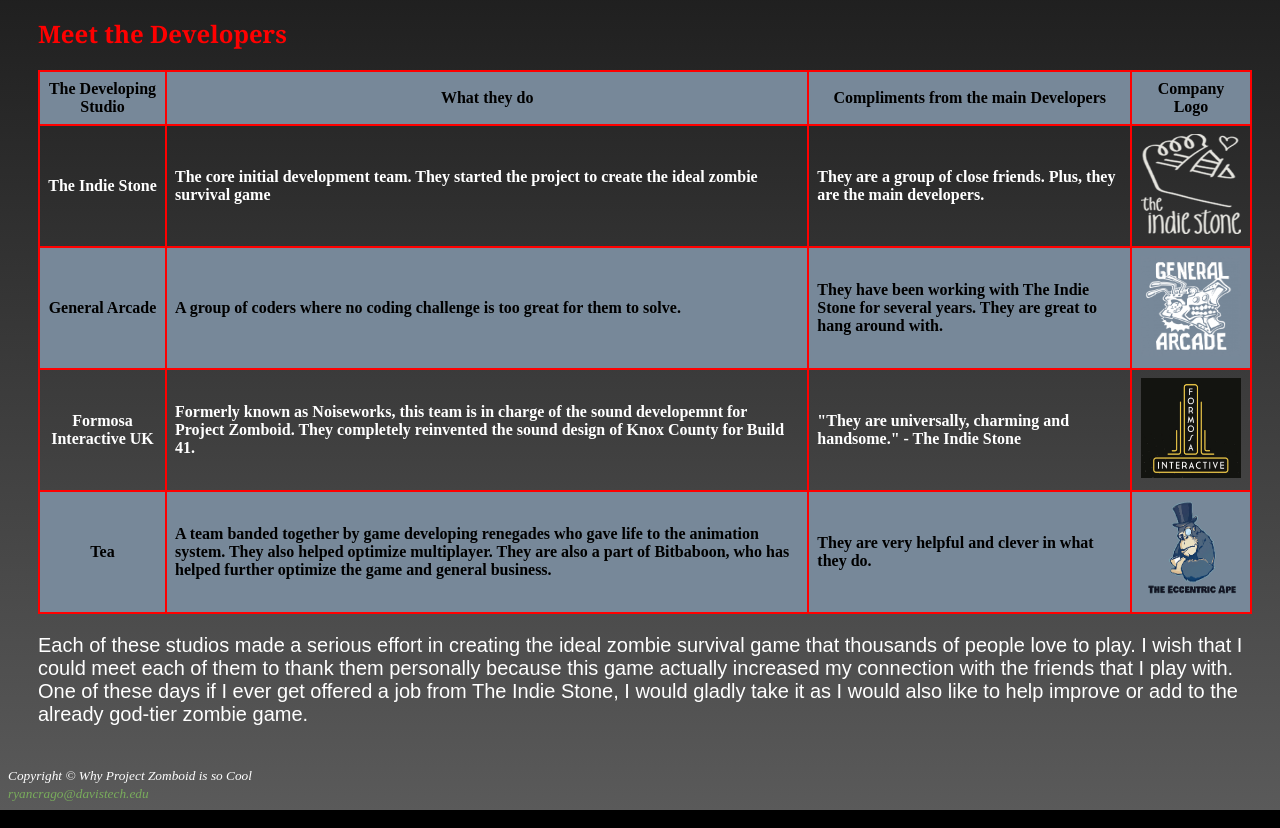
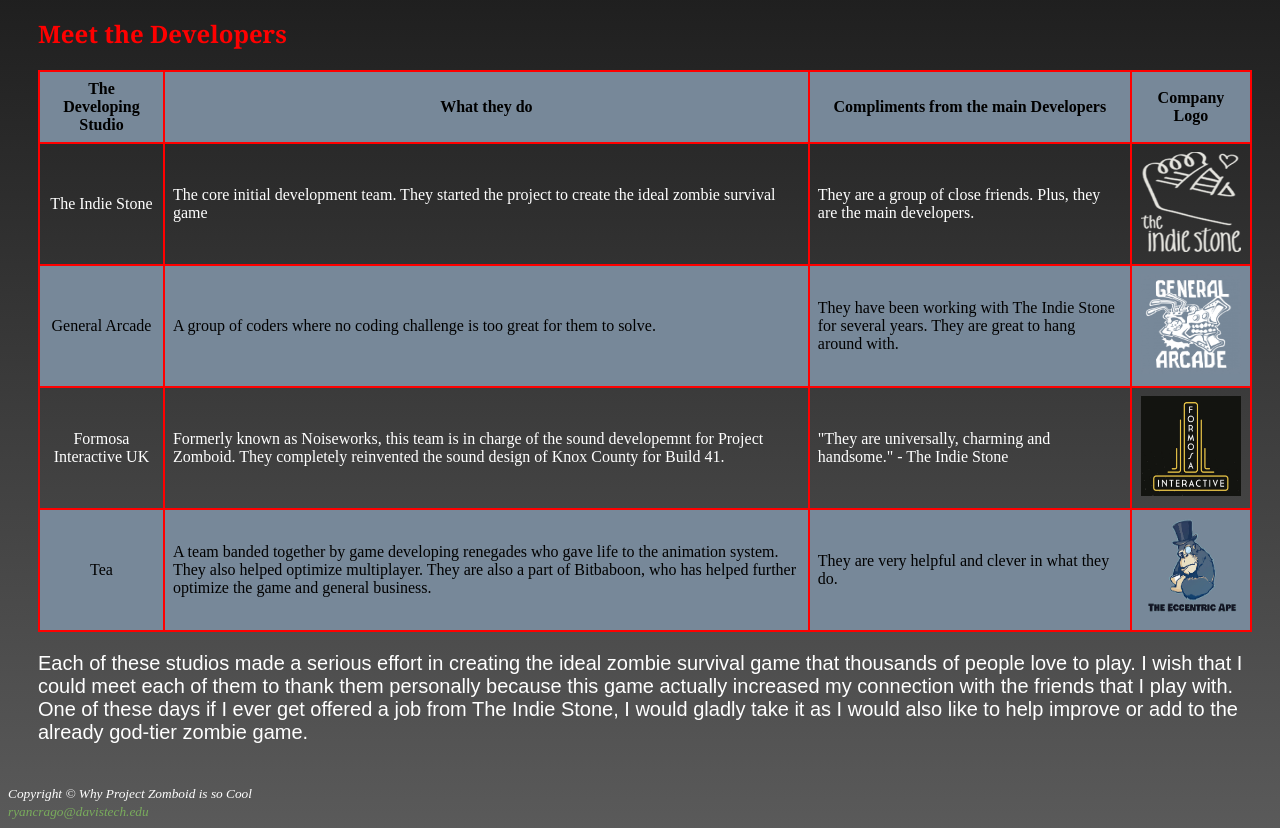
Before and after one commit to ryancrago/CragoRyan.github.io, a plain HTML site: page developers.html in a window 1280 px wide. Shown: the part 440-1268 px from the top of the page. Drawn offline with Linux system fonts and the light colour scheme.

Commit message:
fixed table header issue

```diff
--- a/developers.html
+++ b/developers.html
@@ -31,28 +31,28 @@
                 <th>Company Logo</th>
 			</tr>
 			<tr>
-                <th>The Indie Stone</th>
-                <th class="text">The core initial development team. They started the project to create the ideal zombie survival game</th>
-                <th class="text">They are a group of close friends. Plus, they are the main developers.</th>
-                <th><img src="indie-logo.png" height="100" width="100" alt="The Indie Stone Logo"></th>
+                <td>The Indie Stone</td>
+                <td class="text">The core initial development team. They started the project to create the ideal zombie survival game</td>
+                <td class="text">They are a group of close friends. Plus, they are the main developers.</td>
+                <td><img src="indie-logo.png" height="100" width="100" alt="The Indie Stone Logo"></td>
             </tr>
             <tr>
-                <th>General Arcade</th>
-                <th class="text">A group of coders where no coding challenge is too great for them to solve.</th>
-                <th class="text">They have been working with The Indie Stone for several years. They are great to hang around with.</th>
-                <th><img src="general.png" height="100" width="100" alt="General Arcade Logo"></th>
+                <td>General Arcade</th>
+                <td class="text">A group of coders where no coding challenge is too great for them to solve.</td>
+                <td class="text">They have been working with The Indie Stone for several years. They are great to hang around with.</td>
+                <td><img src="general.png" height="100" width="100" alt="General Arcade Logo"></td>
             </tr>
             <tr>
-                <th>Formosa Interactive UK</th>
-                <th class="text">Formerly known as Noiseworks, this team is in charge of the sound developemnt for Project Zomboid. They completely reinvented the sound design of Knox County for Build 41.</th>
-                <th class="text">"They are universally, charming and handsome." - The Indie Stone</th>
-                <th><img src="formosa.png" height="100" width="100" alt="Formosa Interactive UK Logo"></th>
+                <td>Formosa Interactive UK</th>
+                <td class="text">Formerly known as Noiseworks, this team is in charge of the sound developemnt for Project Zomboid. They completely reinvented the sound design of Knox County for Build 41.</td>
+                <td class="text">"They are universally, charming and handsome." - The Indie Stone</td>
+                <td><img src="formosa.png" height="100" width="100" alt="Formosa Interactive UK Logo"></td>
             </tr>
             <tr>
-                <th>Tea</th>
-                <th class="text">A team banded together by game developing renegades who gave life to the animation system. They also helped optimize multiplayer. They are also a part of Bitbaboon, who has helped further optimize the game and general business.</th>
-                <th class="text">They are very helpful and clever in what they do.</th>
-                <th><img src="tea.png" height="100" width="100" alt="Tea Logo"></th>
+                <td>Tea</th>
+                <td class="text">A team banded together by game developing renegades who gave life to the animation system. They also helped optimize multiplayer. They are also a part of Bitbaboon, who has helped further optimize the game and general business.</td>
+                <td class="text">They are very helpful and clever in what they do.</td>
+                <td><img src="tea.png" height="100" width="100" alt="Tea Logo"></td>
             </tr>
 		</table>
         <p>
```
